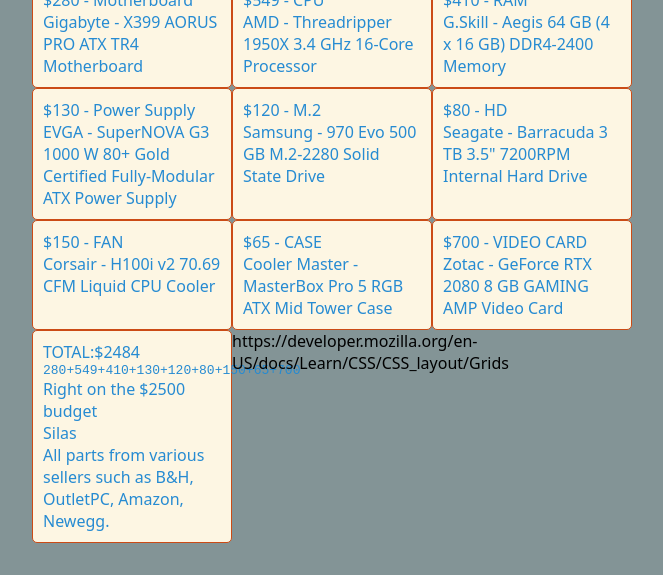
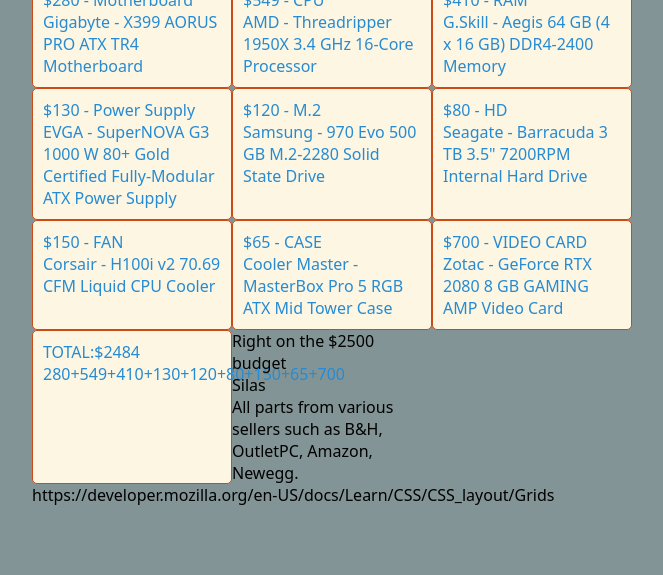
Before and after one commit to 42silasweis/42silasweis.github.io, a plain HTML site: page components.html in a window 1280 px wide. Shown: the part 254-829 px from the top of the page, without its empty margins (158-821 px from the left). After the commit the page ends 800 px from the top, so only its background shows below. Drawn offline with Linux system fonts and the light colour scheme.

Commit message:
Update components.html

```diff
--- a/components.html
+++ b/components.html
@@ -47,9 +47,8 @@
 
  <div>$700 - VIDEO CARD <br /> Zotac - GeForce RTX 2080 8 GB GAMING AMP Video Card</div>
 
- <div>TOTAL:$2484 <br />
-<tt>280+549+410+130+120+80+150+65+700</tt>
-<br />
+ <div>TOTAL:$2484 <br />280+549+410+130+120+80+150+65+700</div>
+
 Right on the $2500 budget<br /> Silas <br />
 All parts from various sellers such as B&H, OutletPC, Amazon, Newegg.</div>
 
```
